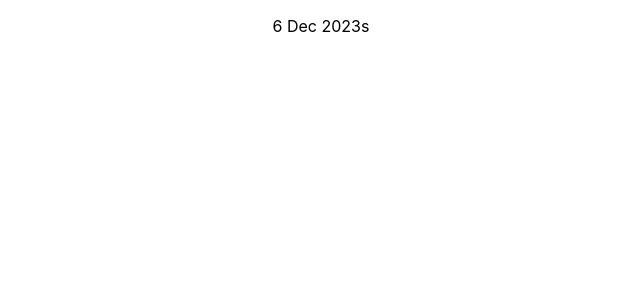
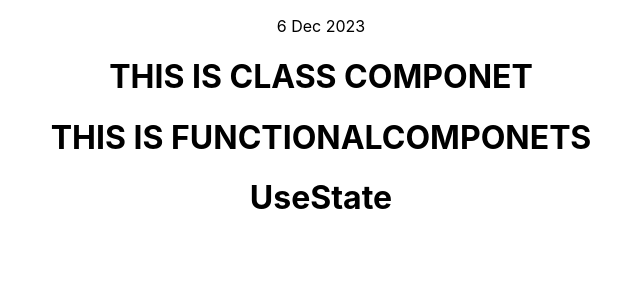
Before and after one commit to ManikMistry/React-Kundli, a React (Create React App) app: page / in a window 1280 px wide. Shown: the top 300 px of the page, without its empty margins (319-959 px from the left). Built offline with nearby package versions, Linux system fonts and the light colour scheme.

Commit message:
initial commit

```diff
--- a/src/App.js
+++ b/src/App.js
@@ -1,9 +1,18 @@
 import './App.css';
+import ClassComponent from './components/ComponentsTypes/ClassComponent';
+import { FunctionalComponets } from './components/ComponentsTypes/FunctionalComponets';
+import UseState from './components/Hooks/UseState';
 
 function App() {
   return (
     <div className="App">
-      <p>6 Dec 2023s</p>
+      <p>6 Dec 2023</p>
+      {/* Class Components */}
+      <ClassComponent/>
+      {/* Function Components */}
+      <FunctionalComponets/>
+
+      <UseState/>
     </div>
   );
 }
--- /dev/null
+++ b/src/components/ComponentsTypes/ClassComponent.js
@@ -0,0 +1,18 @@
+import { Component } from "react";
+
+class ClassComponent extends Component {
+  render() {
+    return (
+      <div>
+        <h1>THIS IS CLASS COMPONET</h1>
+      </div>
+    );
+  }
+}
+
+export default ClassComponent;
+
+ /*React, class components are a way to create and manage stateful components.
+ Class components are ES6 classes that extend from React.Component.
+ They have their own internal state and lifecycle methods, which allow developers to manage component state,
+ handle side effects, and respond to lifecycle events.*/
--- /dev/null
+++ b/src/components/ComponentsTypes/FunctionalComponets.js
@@ -0,0 +1,9 @@
+import React from "react";
+
+export const FunctionalComponets=()=>{
+    return(
+        <>
+        <h1 style={{textTransform:"uppercase"}}>This is FunctionalComponets</h1>
+        </>
+    )
+}
--- /dev/null
+++ b/src/components/Hooks/UseState.js
@@ -0,0 +1,11 @@
+import React from 'react'
+
+function UseState() {
+  return (
+    <div>
+      <h1>UseState</h1>
+    </div>
+  )
+}
+
+export default UseState
```
